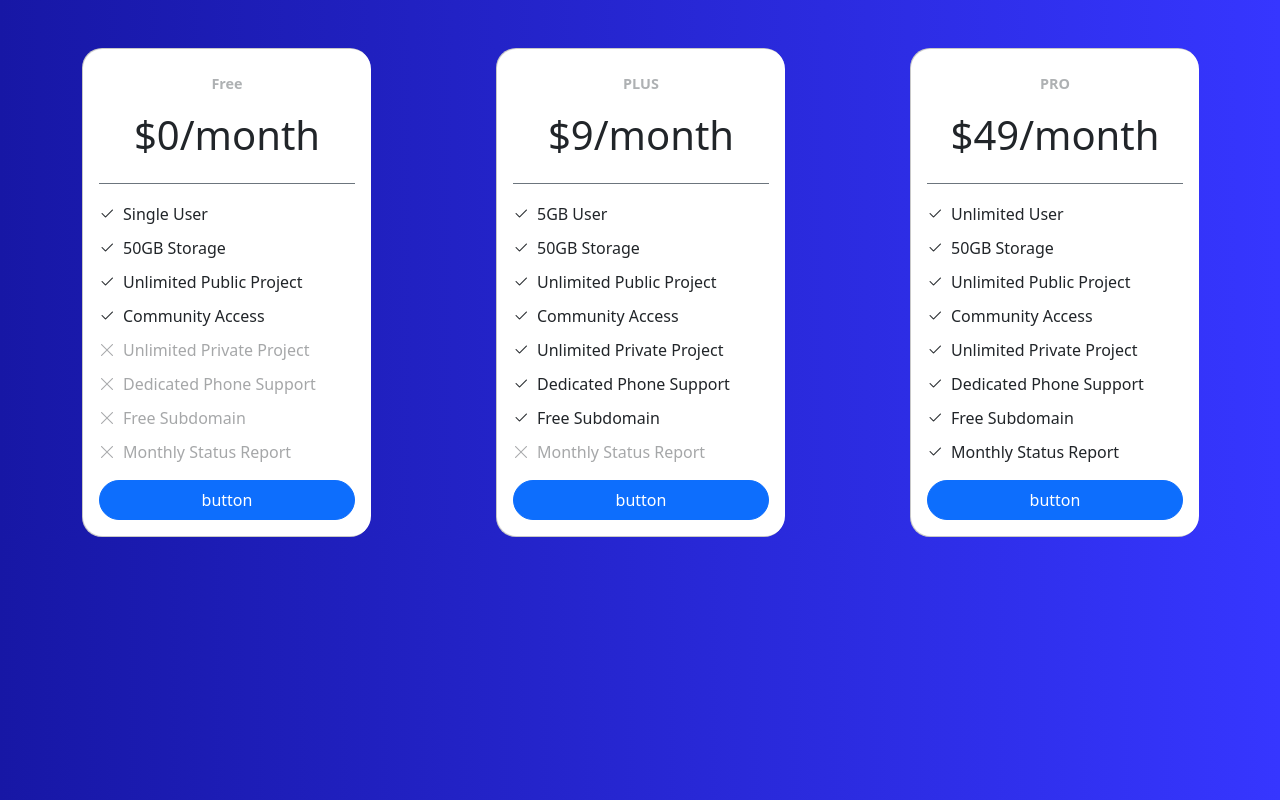
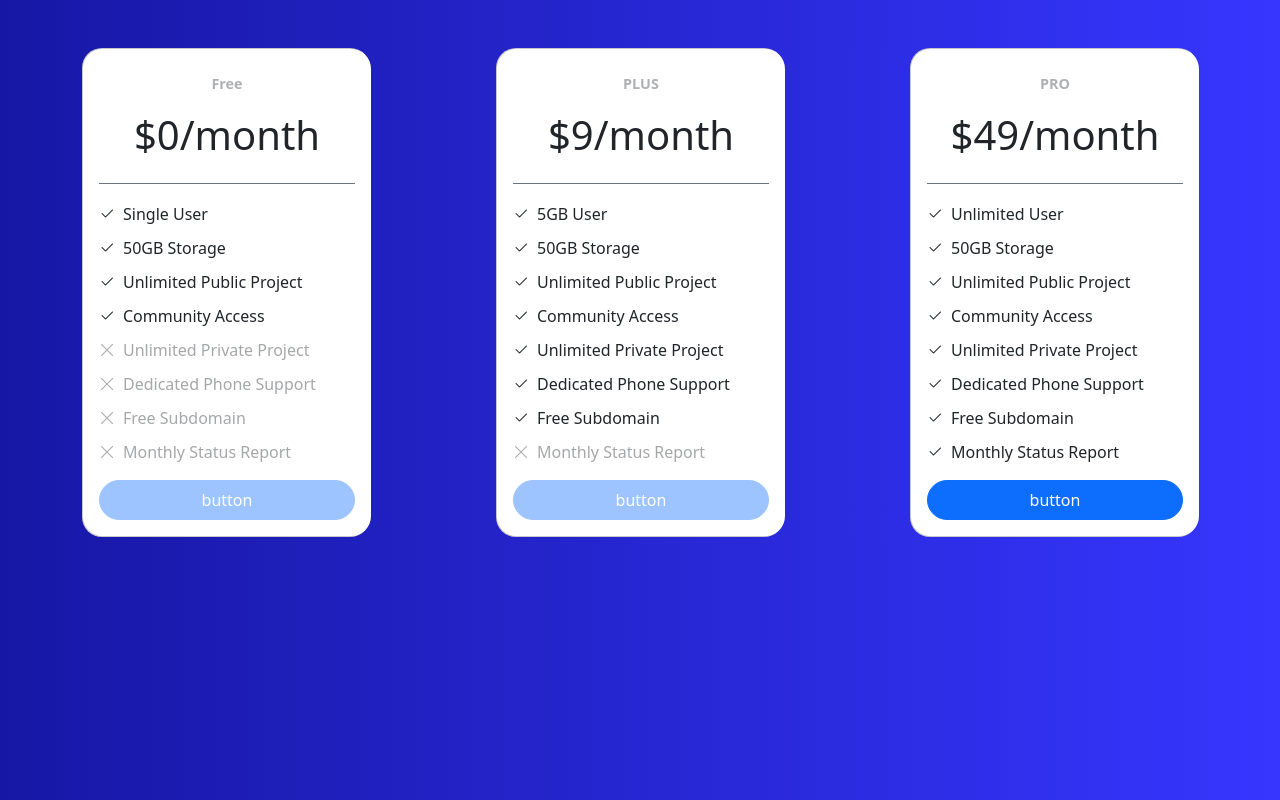
Before and after one commit to BalavigneshRajasekar/React-price-card-task, a React (Vite) app in the folder Rate-card/: page / in a window 1280 px wide. Built offline with nearby package versions, Linux system fonts and the light colour scheme.

Commit message:
Implement the BTN style created in Css

```diff
--- a/Rate-card/src/Card.jsx
+++ b/Rate-card/src/Card.jsx
@@ -25,7 +25,9 @@ function Card(props) {
           <li className={style}>{xMark}Free Subdomain</li>
           <li className={style1}>{dummy}Monthly Status Report</li>
         </ul>
-        <button className="btn btn-primary px-5  mt-3 ">button</button>
+        <button className="btn btn-primary px-5  mt-3" id={style1}>
+          button
+        </button>
       </div>
     </div>
   );
```
